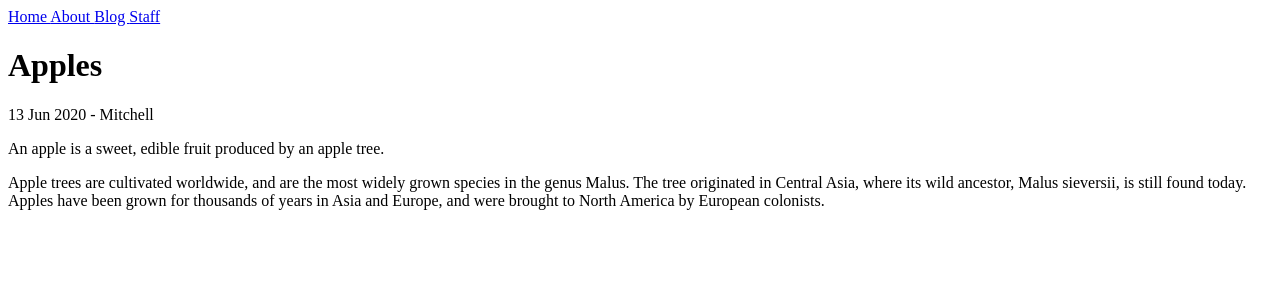
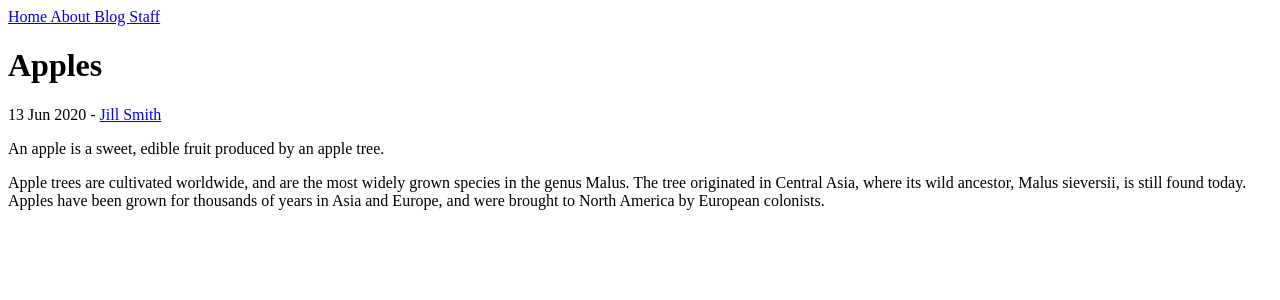
Before and after one commit to mitchellballer/mitchellballer.github.io, a Jekyll site: the page built from jekyll/_posts/2020-06-13-apples.md, in a window 1280 px wide. Shown: the top 300 px of the page. Built offline with Jekyll 4.4.1, drawn with Linux system fonts in a browser that asks for light colours.

Commit message:
link posts to authors

```diff
--- a/jekyll/_layouts/post.html
+++ b/jekyll/_layouts/post.html
@@ -2,6 +2,13 @@
 layout: default
 ---
 <h1>{{ page.title }}</h1>
-<p>{{ page.date | date_to_string }} - {{ page.author }}</p>
+
+<p>
+  {{ page.date | date_to_string }}
+  {% assign author = site.authors | where: 'short_name', page.author | first %}
+  {% if author %}
+    - <a href="{{ author.url }}">{{ author.name }}</a>
+  {% endif %}
+</p>
 
 {{ content }}
--- a/jekyll/_posts/2020-06-13-apples.md
+++ b/jekyll/_posts/2020-06-13-apples.md
@@ -1,6 +1,6 @@
 ---
 layout: post
-author: Mitchell
+author: jill
 ---
 An apple is a sweet, edible fruit produced by an apple tree.
 
```
Also changed, not shown: jekyll/_layouts/author.html (+8 -0 lines), jekyll/_posts/2020-06-12-kiwifruit.md (+1 -1 lines), jekyll/_posts/2020-06-13-bananas.md (+1 -1 lines).
